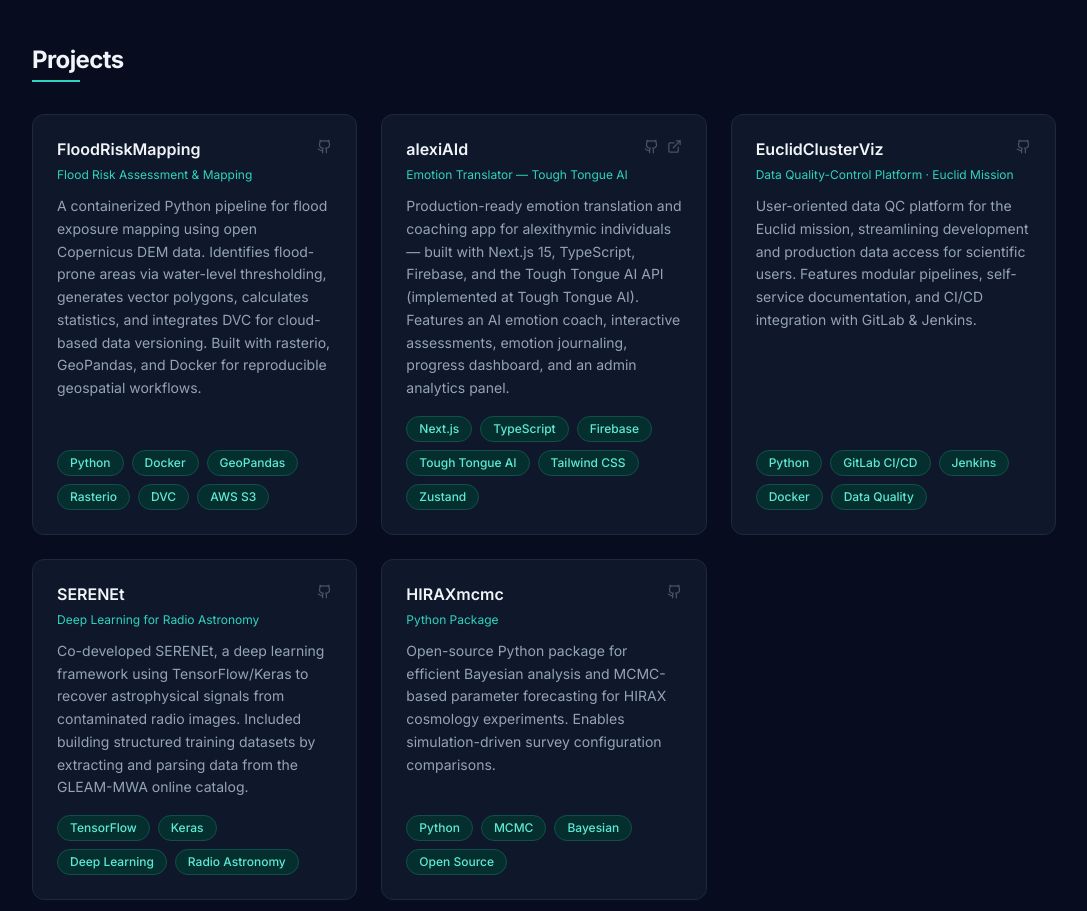
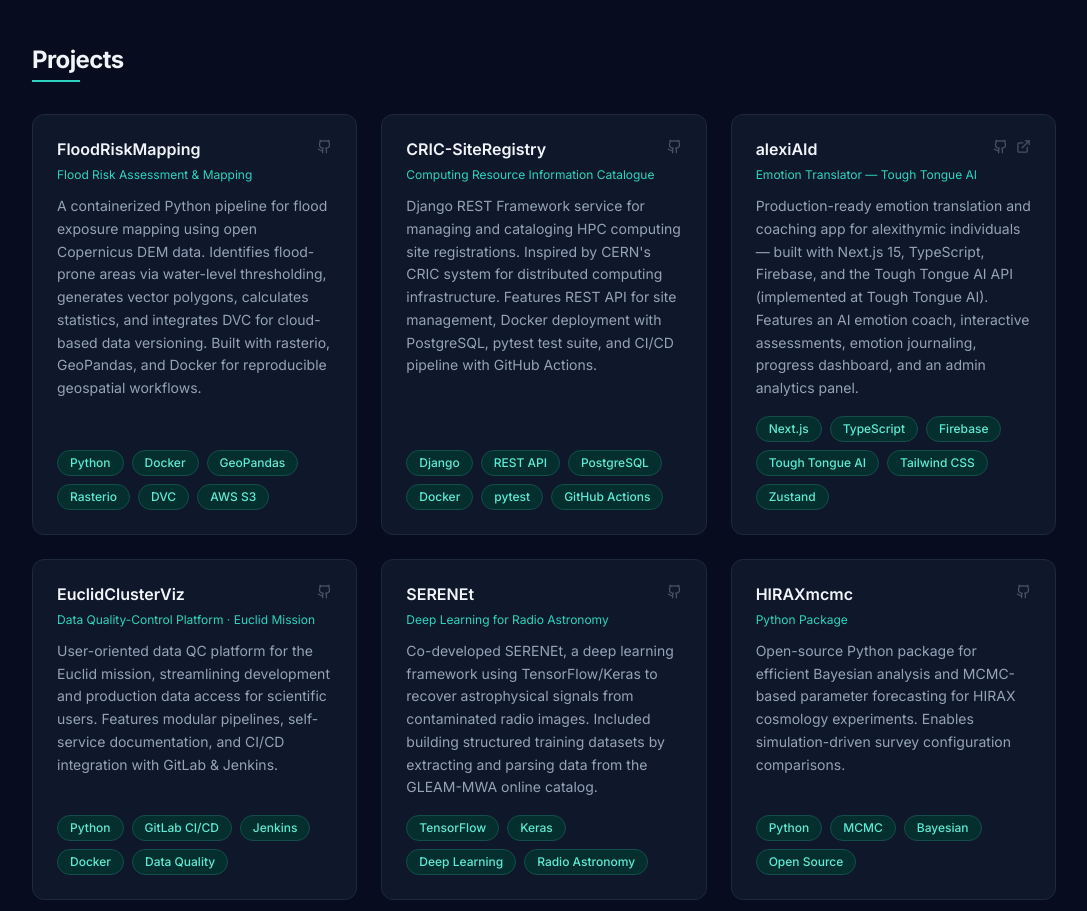
Before and after one commit to virajnistane/virajnistane.github.io, a Next.js app: page / in a window 1280 px wide. Shown: the part 1760-2671 px from the top of the page, without its empty margins (96-1183 px from the left). Built offline with nearby package versions, Linux system fonts and the light colour scheme.

Commit message:
added cric project

```diff
--- a/components/Projects.tsx
+++ b/components/Projects.tsx
@@ -17,6 +17,14 @@
       "A containerized Python pipeline for flood exposure mapping using open Copernicus DEM data. Identifies flood-prone areas via water-level thresholding, generates vector polygons, calculates statistics, and integrates DVC for cloud-based data versioning. Built with rasterio, GeoPandas, and Docker for reproducible geospatial workflows.",
     githubHref: "https://github.com/virajnistane/FloodRiskMapping",
     tags: ["Python", "Docker", "GeoPandas", "Rasterio", "DVC", "AWS S3"],
+  },
+  {
+    name: "CRIC-SiteRegistry",
+    short: "Computing Resource Information Catalogue",
+    description:
+      "Django REST Framework service for managing and cataloging HPC computing site registrations. Inspired by CERN's CRIC system for distributed computing infrastructure. Features REST API for site management, Docker deployment with PostgreSQL, pytest test suite, and CI/CD pipeline with GitHub Actions.",
+    githubHref: "https://github.com/virajnistane/CRIC-SiteRegistry",
+    tags: ["Django", "REST API", "PostgreSQL", "Docker", "pytest", "GitHub Actions"],
   },
   {
     name: "alexiAId",
```
